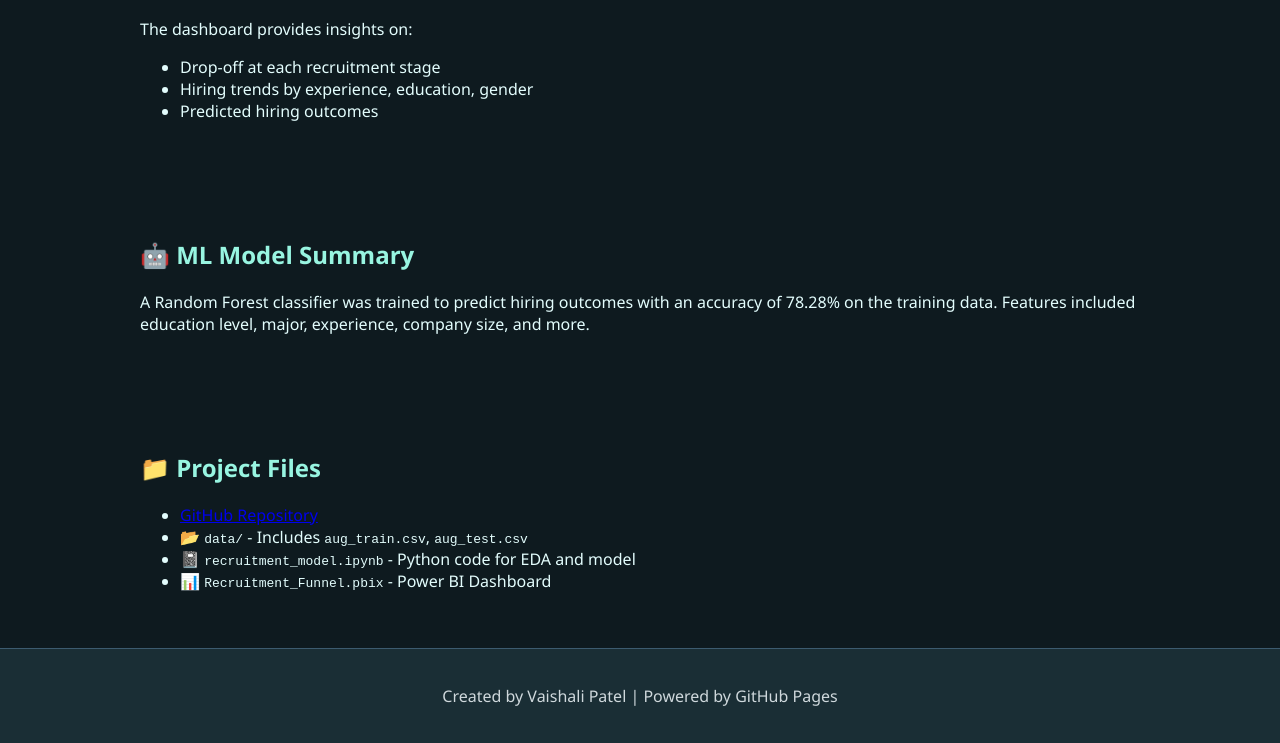
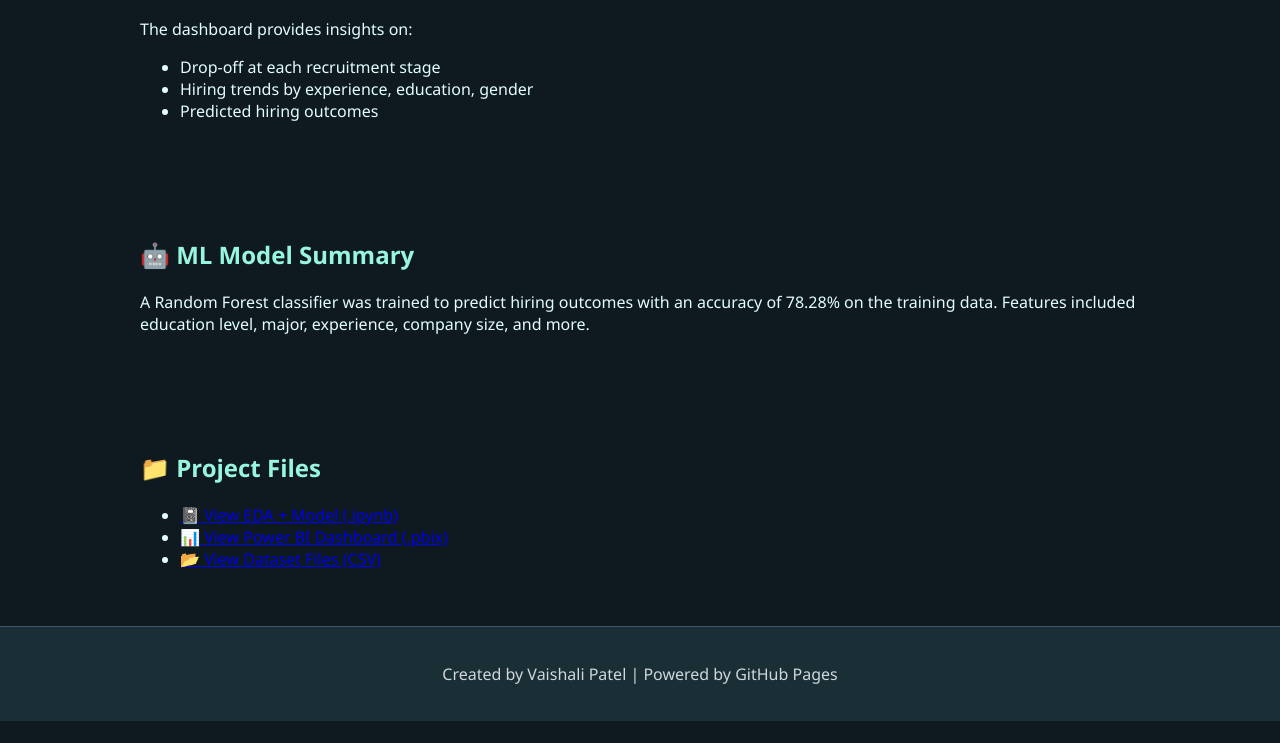
Before and after one commit to V-insights/Recruitment-Funnel-Analytics, a plain HTML site: page index.html in a window 1280 px wide. Shown: the part 1011-1754 px from the top of the page. After the commit the page ends 1732 px from the top, so only its background shows below. Drawn offline with Linux system fonts and the light colour scheme.

Commit message:
Update index.html

```diff
--- a/index.html
+++ b/index.html
@@ -87,15 +87,16 @@
     <p>A Random Forest classifier was trained to predict hiring outcomes with an accuracy of 78.28% on the training data. Features included education level, major, experience, company size, and more.</p>
   </section>
 
-  <section id="files">
-    <h2>📁 Project Files</h2>
-    <ul>
-      <li><a href="https://github.com/V-insights/Recruitment-Funnel-Analytics">GitHub Repository</a></li>
-      <li>📂 <code>data/</code> - Includes <code>aug_train.csv</code>, <code>aug_test.csv</code></li>
-      <li>📓 <code>recruitment_model.ipynb</code> - Python code for EDA and model</li>
-      <li>📊 <code>Recruitment_Funnel.pbix</code> - Power BI Dashboard</li>
-     </ul>
-  </section>
+ <section id="files">
+  <h2>📁 Project Files</h2>
+  <ul>
+    <li><a href="https://github.com/V-insights/Recruitment-Funnel-Analytics/blob/main/recruitment_model.ipynb" target="_blank">📓 View EDA + Model (.ipynb)</a></li>
+    <li><a href="https://github.com/V-insights/Recruitment-Funnel-Analytics/blob/main/Recruitment_Funnel.pbix" target="_blank">📊 View Power BI Dashboard (.pbix)</a></li>
+    <li><a href="https://github.com/V-insights/Recruitment-Funnel-Analytics/tree/main/data" target="_blank">📂 View Dataset Files (CSV)</a></li>
+  </ul>
+ </section>
+
+
 
   <footer>
     <p>Created by Vaishali Patel | Powered by GitHub Pages</p>
```
